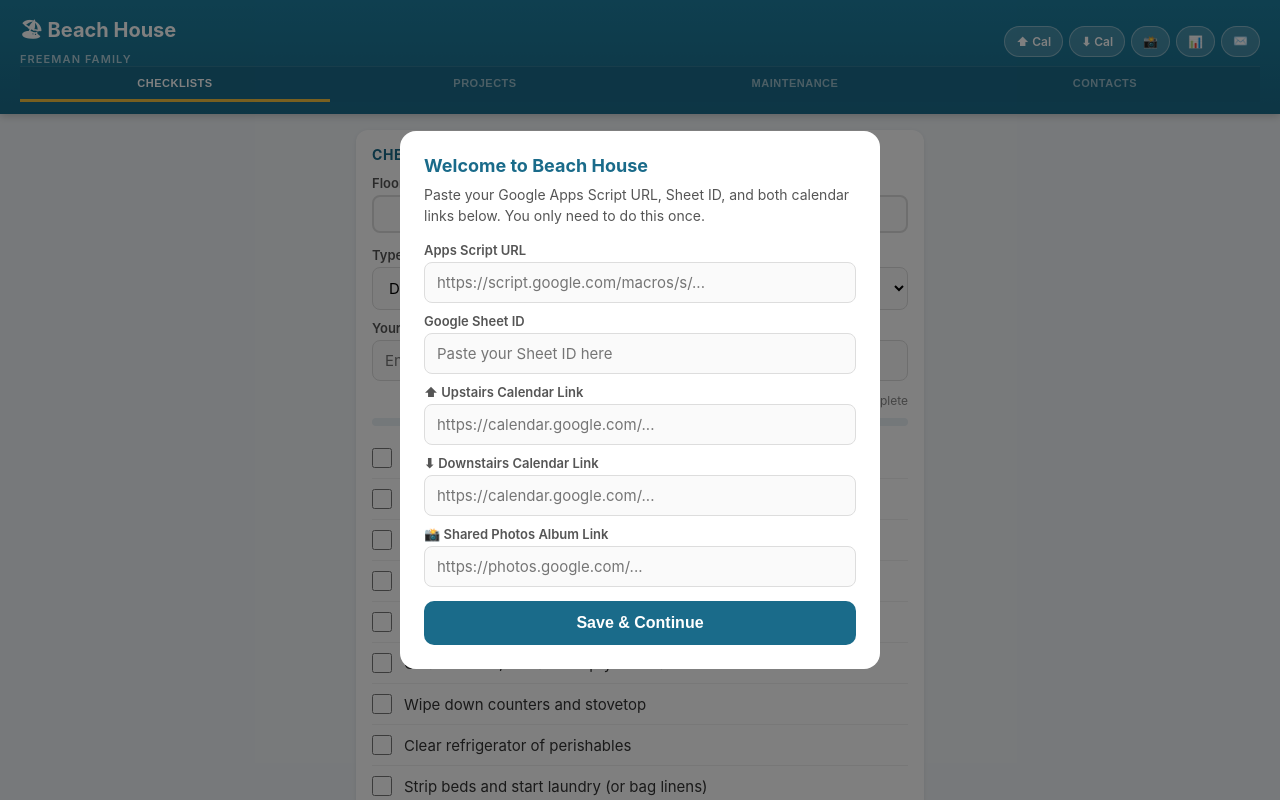
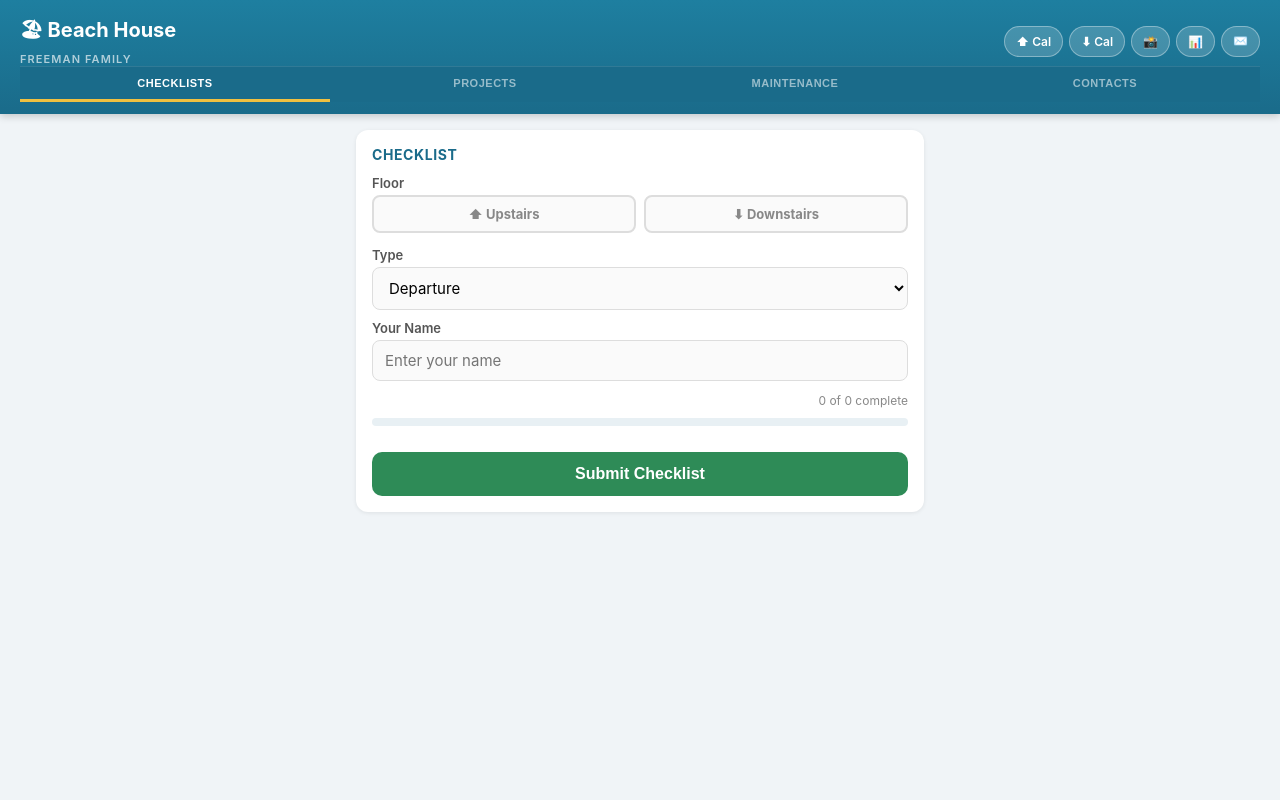
Before and after one commit to drtennisman/beach-house-app, a plain HTML site: page index.html in a window 1280 px wide. Shown: the top 800 px of the page. Drawn offline with Linux system fonts and the light colour scheme.

Commit message:
Hardcode script URL and sheet ID — remove setup modal

```diff
--- a/index.html
+++ b/index.html
@@ -374,25 +374,6 @@
 </head>
 <body>
 
-<!-- Setup Modal -->
-<div class="modal-overlay" id="setupModal">
-    <div class="modal">
-        <h2>Welcome to Beach House</h2>
-        <p>Paste your Google Apps Script URL, Sheet ID, and both calendar links below. You only need to do this once.</p>
-        <label>Apps Script URL</label>
-        <input type="url" id="setupUrl" placeholder="https://script.google.com/macros/s/..." />
-        <label style="margin-top:10px;">Google Sheet ID</label>
-        <input type="text" id="setupSheetId" placeholder="Paste your Sheet ID here" />
-        <label style="margin-top:10px;">⬆ Upstairs Calendar Link</label>
-        <input type="url" id="setupCalUp" placeholder="https://calendar.google.com/..." />
-        <label style="margin-top:10px;">⬇ Downstairs Calendar Link</label>
-        <input type="url" id="setupCalDown" placeholder="https://calendar.google.com/..." />
-        <label style="margin-top:10px;">📸 Shared Photos Album Link</label>
-        <input type="url" id="setupPhotos" placeholder="https://photos.google.com/..." />
-        <button class="btn btn-primary" onclick="saveSetup()">Save & Continue</button>
-    </div>
-</div>
-
 <!-- Share Modal -->
 <div class="modal-overlay" id="shareModal">
     <div class="modal">
@@ -611,41 +592,18 @@
 // ══════════════════════════════════════════════
 //  CONFIG
 // ══════════════════════════════════════════════
-document.getElementById('calUpstairs').href   = localStorage.getItem('bh_cal_up')     || '#';
-document.getElementById('calDownstairs').href = localStorage.getItem('bh_cal_down')   || '#';
-document.getElementById('photosLink').href    = localStorage.getItem('bh_photos')     || '#';
-document.getElementById('sheetLink').href     = getSheetId() ? `https://docs.google.com/spreadsheets/d/${getSheetId()}/edit` : '#';
+document.getElementById('calUpstairs').href   = localStorage.getItem('bh_cal_up')   || '#';
+document.getElementById('calDownstairs').href = localStorage.getItem('bh_cal_down') || '#';
+document.getElementById('photosLink').href    = localStorage.getItem('bh_photos')   || '#';
+document.getElementById('sheetLink').href     = `https://docs.google.com/spreadsheets/d/${SHEET_ID}/edit`;
 
-function getScriptUrl() { return localStorage.getItem('bh_script_url') || ''; }
-function getSheetId()   { return localStorage.getItem('bh_sheet_id') || ''; }
+const SCRIPT_URL = 'https://script.google.com/macros/s/AKfycbxNvF56ycMIjri519TnSCeviC_aiSx3Zr7pXrvJLMstKb0SfPWfuFylk1DSTte4_XuN7A/exec';
+const SHEET_ID   = '1jc6Jxsel-KPzoPdlcxd0GjX4S-yTc-bL16wk4ZBOqAM';
 
-window.addEventListener('load', () => {
-    if (!getScriptUrl() || !getSheetId()) {
-        document.getElementById('setupModal').classList.add('open');
-    } else {
-        loadAllData();
-    }
-});
+function getScriptUrl() { return SCRIPT_URL; }
+function getSheetId()   { return SHEET_ID; }
 
-function saveSetup() {
-    const url     = document.getElementById('setupUrl').value.trim();
-    const id      = document.getElementById('setupSheetId').value.trim();
-    const calUp   = document.getElementById('setupCalUp').value.trim();
-    const calDown = document.getElementById('setupCalDown').value.trim();
-    if (!url || !id) { alert('Please fill in the Apps Script URL and Sheet ID.'); return; }
-    localStorage.setItem('bh_script_url', url);
-    localStorage.setItem('bh_sheet_id', id);
-    const photos = document.getElementById('setupPhotos').value.trim();
-    if (calUp)   localStorage.setItem('bh_cal_up', calUp);
-    if (calDown) localStorage.setItem('bh_cal_down', calDown);
-    if (photos)  localStorage.setItem('bh_photos', photos);
-    document.getElementById('calUpstairs').href   = calUp   || '#';
-    document.getElementById('calDownstairs').href = calDown || '#';
-    document.getElementById('photosLink').href    = photos  || '#';
-    document.getElementById('sheetLink').href     = `https://docs.google.com/spreadsheets/d/${id}/edit`;
-    document.getElementById('setupModal').classList.remove('open');
-    loadAllData();
-}
+window.addEventListener('load', () => { loadAllData(); });
 
 // ══════════════════════════════════════════════
 //  TABS
```
